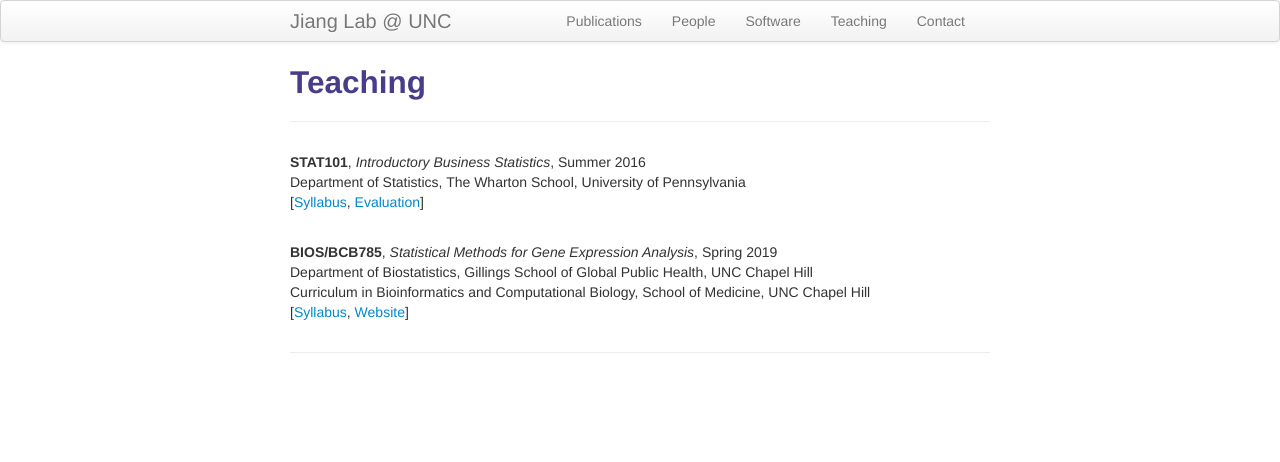
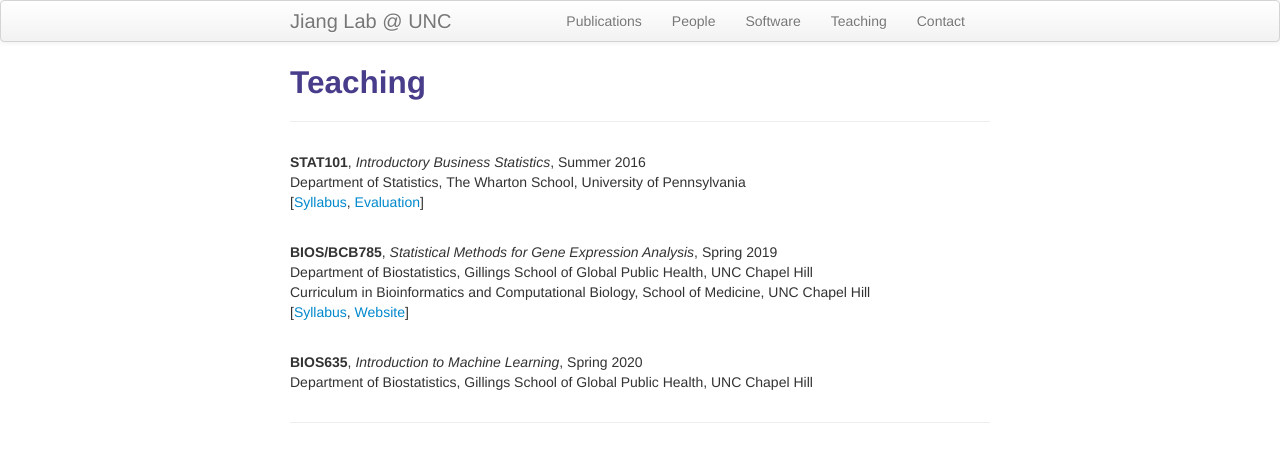
Before and after one commit to yuchaojiang/yuchaojiang.github.io, a Jekyll site: the page built from pages/teaching.md, in a window 1280 px wide. Shown: the top 462 px of the page. Built offline with Jekyll 4.4.1, drawn with Linux system fonts in a browser that asks for light colours.

Commit message:
Update teaching.md

```diff
--- a/pages/teaching.md
+++ b/pages/teaching.md
@@ -18,3 +18,8 @@ Curriculum in Bioinformatics and Computational Biology, School of Medicine, UNC
 [<a href="https://www.dropbox.com/s/n6vlqyzyp0v82xo/BIOS785_Spring2019_Yuchao_Jiang.pdf?dl=0" title="Syllabus BIOS785">Syllabus</a>,
 	<a href="https://goo.gl/tmihLU" title="Course Website">Website</a>]
 </div>
+<br/>
+<div class="cv">
+  <b>BIOS635</b>, <i>Introduction to Machine Learning</i>, Spring 2020 <br/>
+Department of Biostatistics, Gillings School of Global Public Health, UNC Chapel Hill <br/>
+</div>
```
